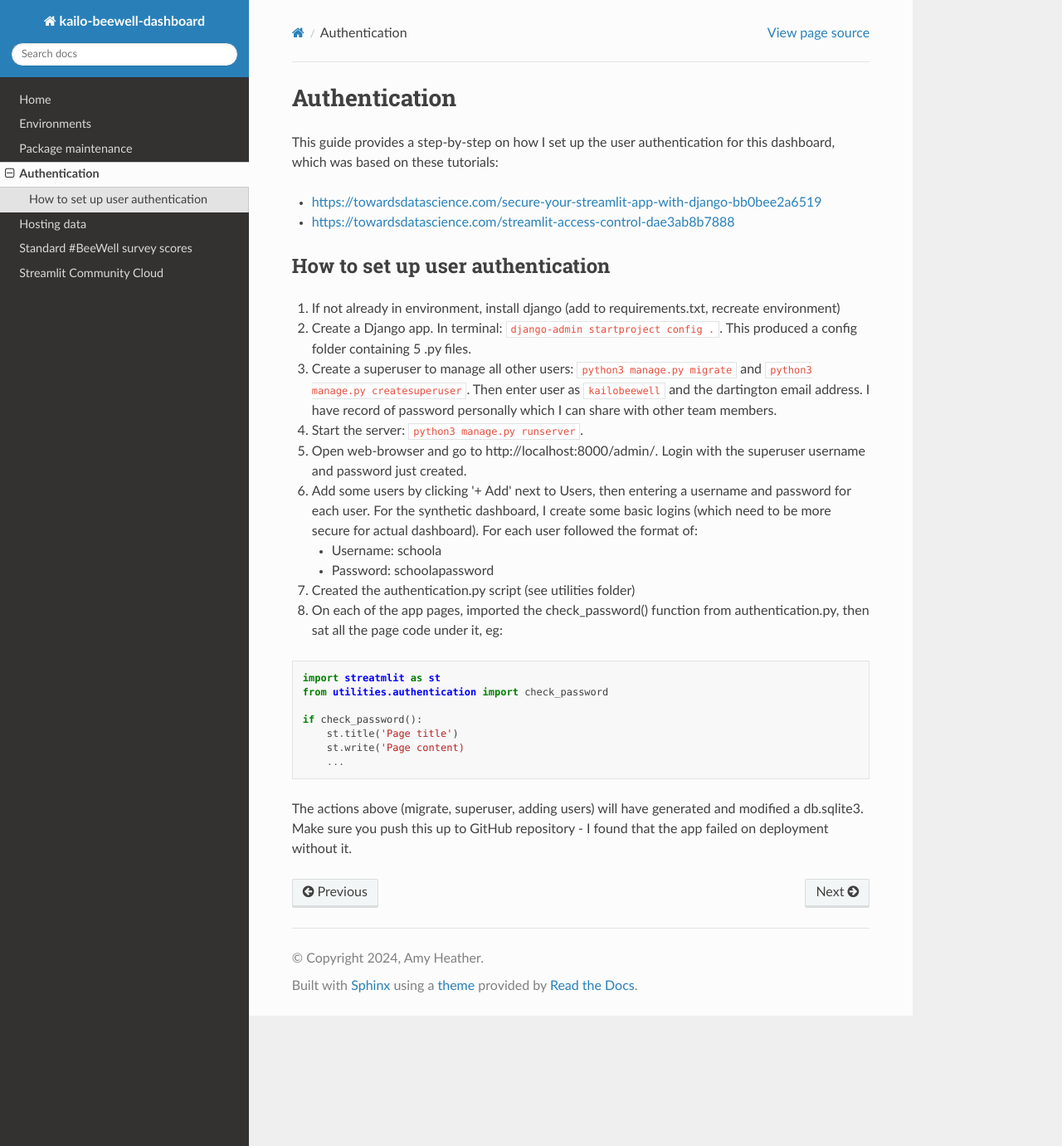
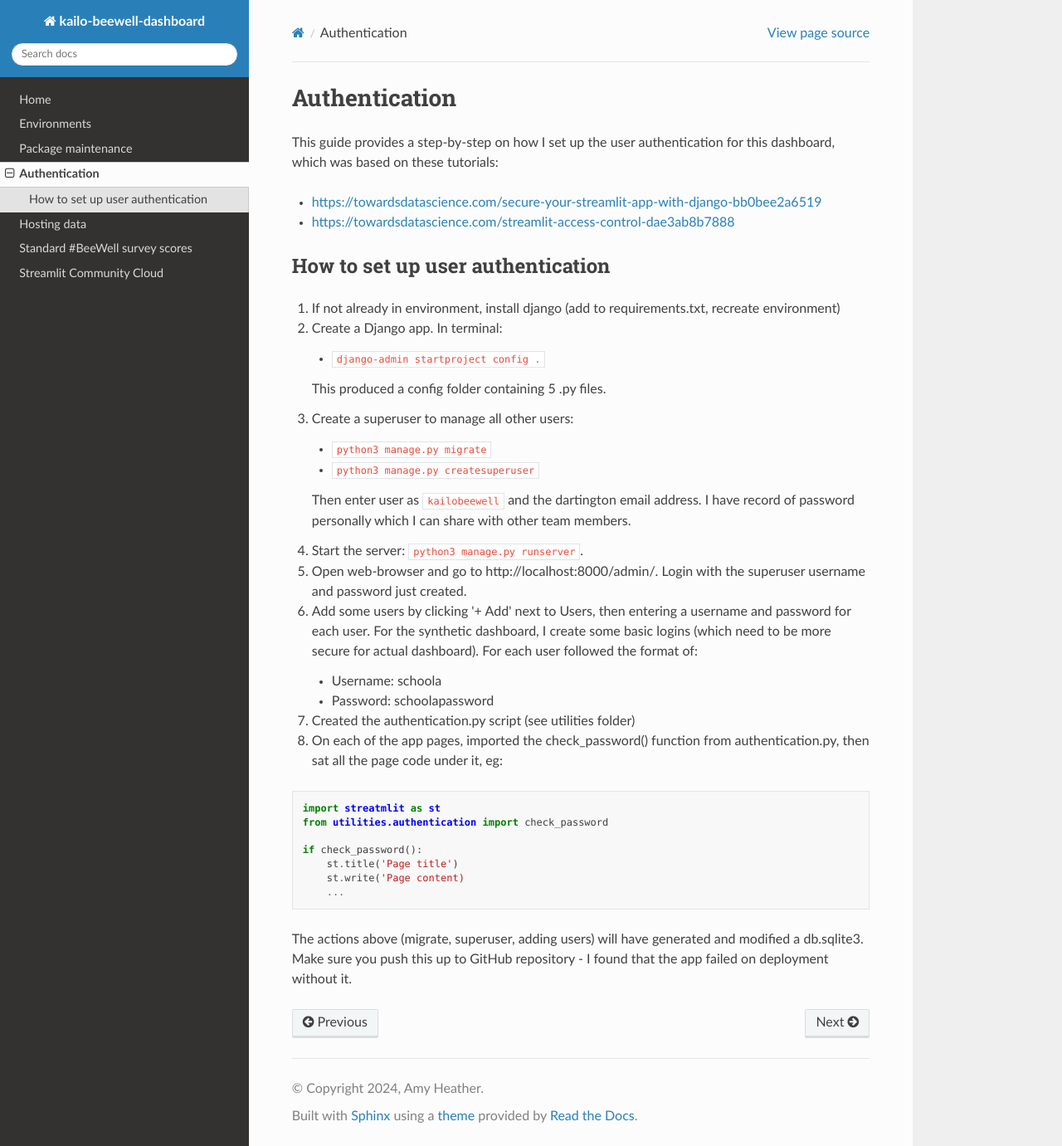
Before and after one commit to kailo-beewell/kailo_beewell_dashboard_package, a Sphinx documentation site: the page built from docs/authentication.md, in a window 1280 px wide and 1381 px high. Shown: the whole window at 83% size. Built offline with Sphinx 7.4.7 and the Read the Docs theme 2.0.0, drawn with Linux system fonts in a browser that asks for light colours; pages that are not in the unit, such as notebooks, are missing from menus.

```diff
--- a/docs/authentication.md
+++ b/docs/authentication.md
@@ -7,8 +7,16 @@ This guide provides a step-by-step on how I set up the user authentication for t
 ## How to set up user authentication
 
 1. If not already in environment, install django (add to requirements.txt, recreate environment)
-2. Create a Django app. In terminal: `django-admin startproject config .`. This produced a config folder containing 5 .py files.
-3. Create a superuser to manage all other users: `python3 manage.py migrate` and `python3 manage.py createsuperuser`. Then enter user as `kailobeewell` and the dartington email address. I have record of password personally which I can share with other team members.
+2. Create a Django app. In terminal:
+    * `django-admin startproject config .`
+
+    This produced a config folder containing 5 .py files.
+3. Create a superuser to manage all other users:
+    * `python3 manage.py migrate`
+    * `python3 manage.py createsuperuser`
+
+    Then enter user as `kailobeewell` and the dartington email address. I have record of password personally which I can share with other team members.
+
 4. Start the server: `python3 manage.py runserver`.
 5. Open web-browser and go to http://localhost:8000/admin/. Login with the superuser username and password just created.
 6. Add some users by clicking '+ Add' next to Users, then entering a username and password for each user. For the synthetic dashboard, I create some basic logins (which need to be more secure for actual dashboard). For each user followed the format of:
```
Also changed, not shown: docs/package_maintenance.md (+1 -1 lines), docs/streamlit_community_cloud.md (+6 -0 lines).
